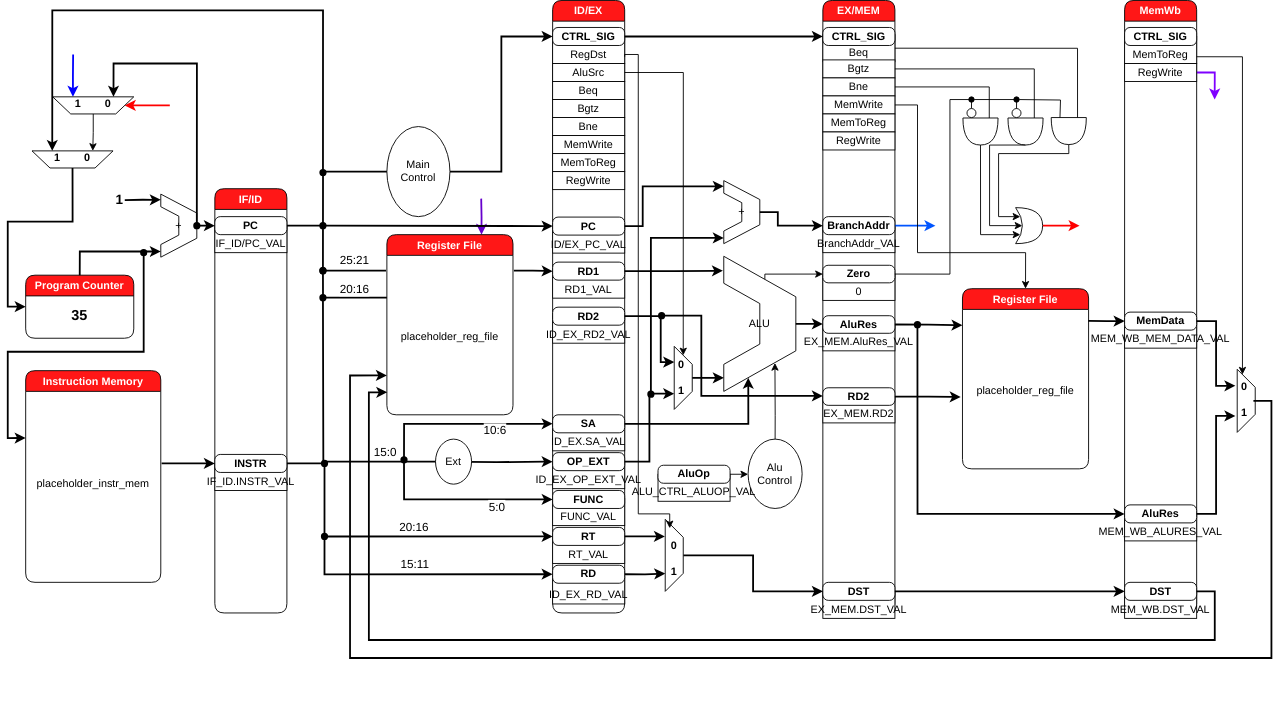
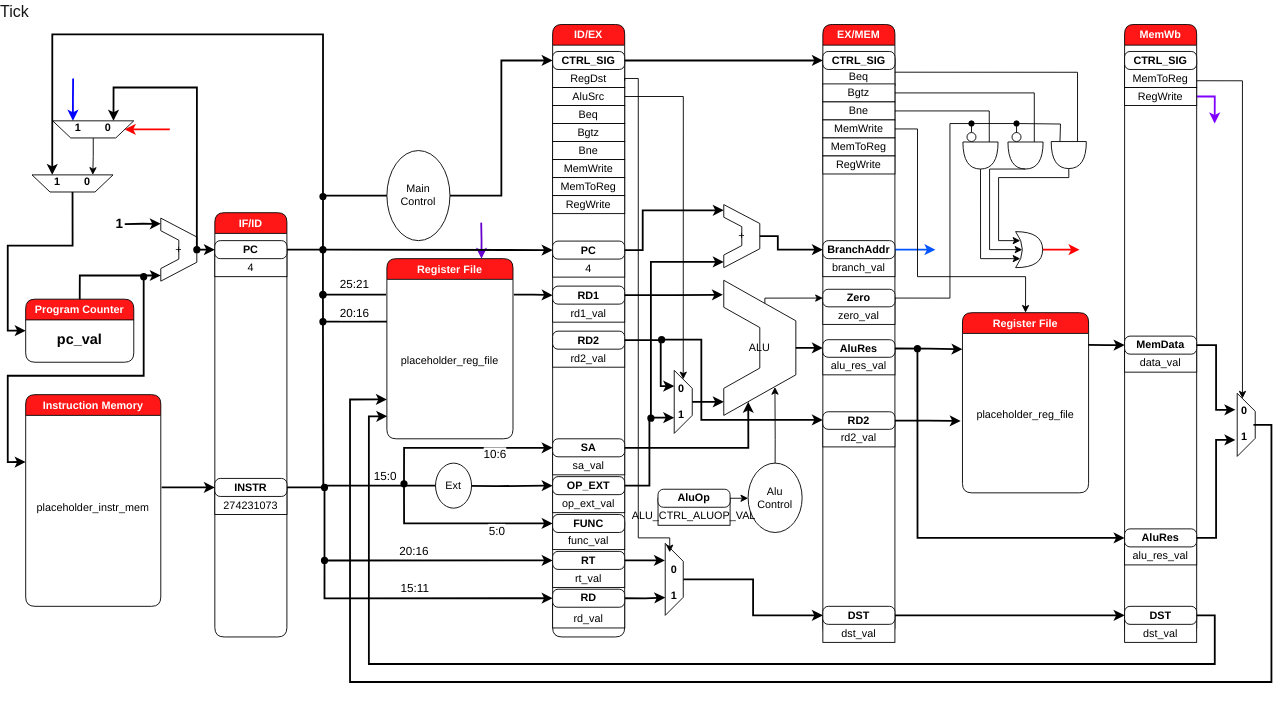
Before and after one commit to bmarcu13/MIPS32PipelineSimulator, a Next.js app in the folder mips-pipeline-simulator-ui/: page / in a window 1280 px wide. Shown: the top 722 px of the page. Built offline with nearby package versions, Linux system fonts and the light colour scheme; no server answers.

Commit message:
Integrate websocket data into components

```diff
--- a/mips-pipeline-simulator-ui/app/page.js
+++ b/mips-pipeline-simulator-ui/app/page.js
@@ -1,59 +1,59 @@
 "use client";
 
 import Diagram from "@/components/diagram";
-import { InterStageRegister } from "@/components/JsComponents";
 import useWebSocket from "@/hooks/useWebSocket";
-import { ReactFlow } from "@xyflow/react";
-import "@xyflow/react/dist/style.css";
 
-const edges = [
-    { id: "1-2", source: "1", target: "2", label: "to the", type: "step" },
-];
 
-const nodes2 = [
-    {
-        id: "1",
-        position: { x: 10, y: 0 },
-        data: {
-            name: "IF/ID",
-            fields: [
-                { name: "ProgCnt", value: 4556145 },
-                { name: "Instr", value: 45448621 },
-            ],
-        },
-        type: "interStageRegister",
+const placeholders = {
+    if_id: {
+        pc: 4,
+        instr: 0x10586F21
     },
-    {
-        id: "2",
-        position: { x: 400, y: 0 },
-        data: {
-            name: "ID/EX",
-            fields: [{ name: "ProgCnt", value: 4556145 }],
-        },
-        type: "interStageRegister",
+    id_ex: {
+        pc: 4,
+        rd1: "rd1_val",
+        rd2: "rd2_val",
+        sa: "sa_val",
+        opExt: "op_ext_val",
+        func: "func_val",
+        rt: "rt_val",
+        rd: "rd_val"
     },
-    {
-        id: "3",
-        position: { x: 800, y: 0 },
-        data: {
-            name: "EX/MEM",
-            fields: [{ name: "ProgCnt", value: 4556145 }],
-        },
-        type: "interStageRegister",
+    ex_mem: {
+        branchAddr: "branch_val",
+        zero: "zero_val",
+        aluRes: "alu_res_val",
+        rd2: "rd2_val",
+        dst: "dst_val",
     },
-];
+    mem_wb: {
+        memData: "data_val",
+        aluRes: "alu_res_val",
+        dst: "dst_val",
+    },
+    programCounter: 'pc_val',
+    registerFile: [
+        "val0", "val1", "val2", "val3", "val4", "val5", "val6", "val7", "val8", "val9", "val10", "val11", "val12", "val13", "val14", "val15", "val16", "val17", "val18", "val19", "val20", "val21", "val22", "val23", "val24", "val25", "val26", "val27", "val28", "val29", "val30", "val31"
+    ],
+    memory: [
+        "val0", "val1", "val2", "val3", "val4", "val5", "val6", "val7", "val8", "val9", "val10", "val11", "val12", "val13", "val14", "val15", "val16", "val17", "val18", "val19", "val20", "val21", "val22", "val23", "val24", "val25", "val26", "val27", "val28", "val29", "val30", "val31"
 
-const types = { interStageRegister: InterStageRegister };
+    ]
+}
+
+const tickCommand = {
+    command: "tick"
+}
 
 export default function Flow() {
-    // const { isConnected, message, sendMessage } = useWebSocket(
-    //     "ws://localhost:8080/ws"
-    // );
+    const { isConnected, message, sendMessage } = useWebSocket(
+        "ws://localhost:8080/ws"
+    );
 
     return (
         <div style={{ height: "100vh", width: "100%" }}>
-            {/* <div>Message from server: </div> */}
-            <Diagram />
+            <button onClick={() => sendMessage(JSON.stringify(tickCommand))}>Tick</button>
+            <Diagram values={message == null ? placeholders : JSON.parse(message)}/>
         </div>
     );
 }
--- a/mips-pipeline-simulator-ui/hooks/useWebSocket.js
+++ b/mips-pipeline-simulator-ui/hooks/useWebSocket.js
@@ -12,11 +12,13 @@ export default function useWebSocket(url) {
 
         socket.onopen = () => {
             setIsConnected(true);
+            setWs(socket)
             console.log("WebSocket connection established");
         };
 
         socket.onclose = () => {
             setIsConnected(false);
+            setWs(null);
             console.log("WebSocket connection closed");
         };
 
@@ -39,6 +41,7 @@ export default function useWebSocket(url) {
     const sendMessage = (msg) => {
         if (ws && isConnected) {
             ws.send(msg);
+            console.log("message sent: " + msg)
         }
     };
 
```
Also changed, not shown: mips-pipeline-simulator-ui/components/diagram.js.
